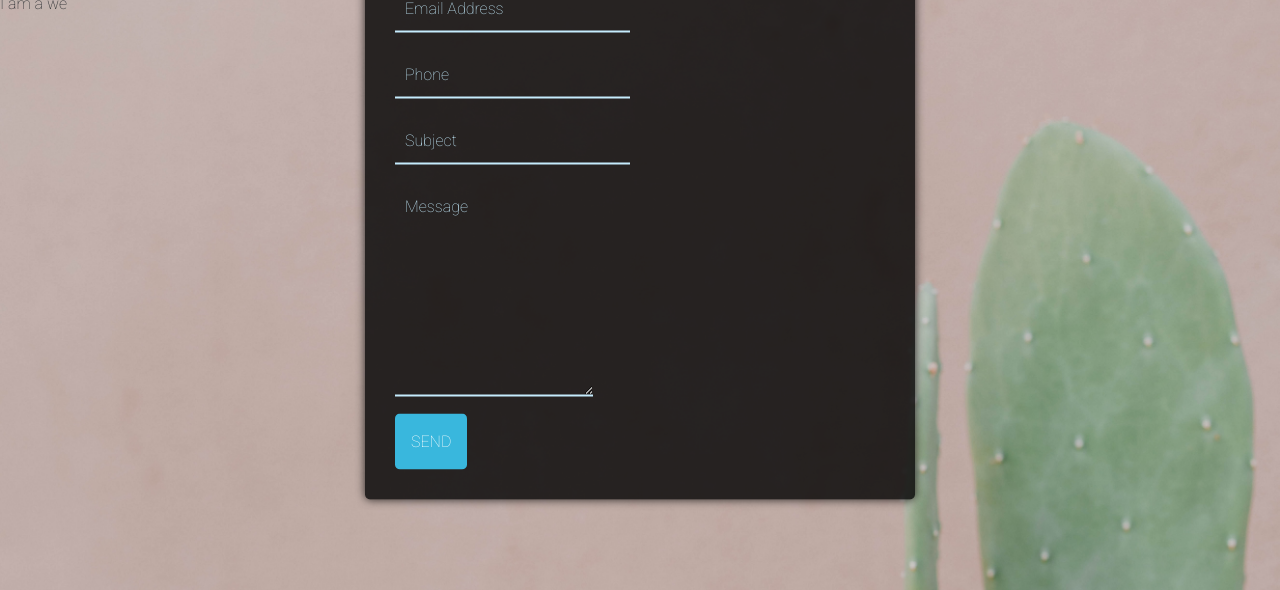
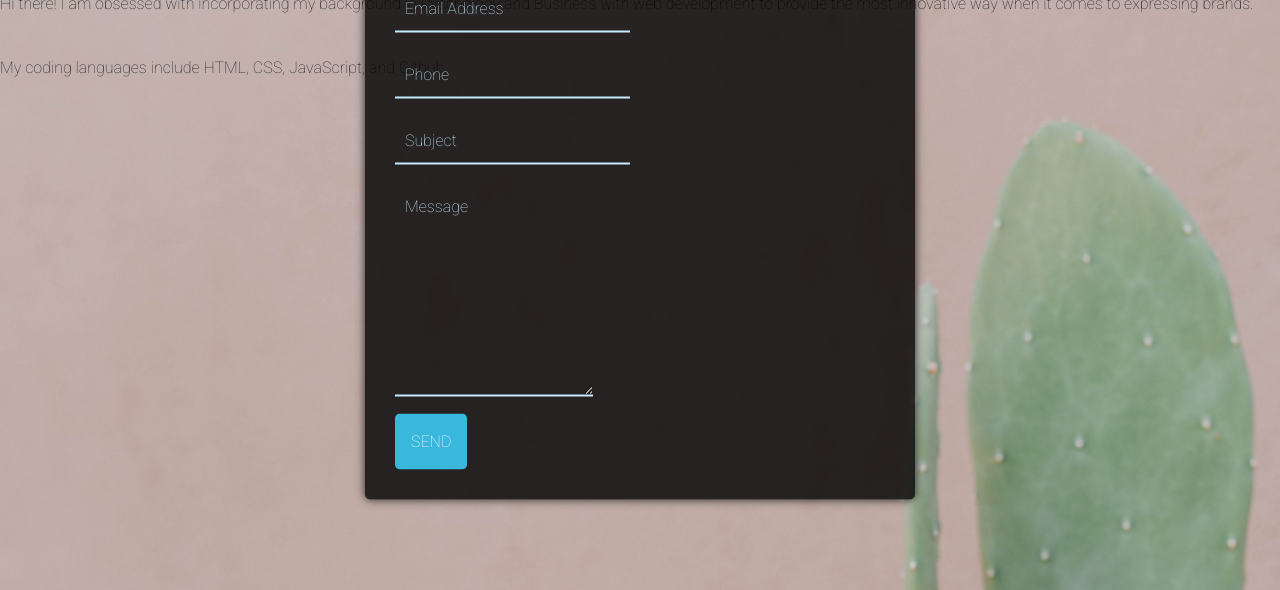
Before and after one commit to mvigil3/my-pwp-mariah, a plain HTML site: page milestone-3.html in a window 1280 px wide. Shown: the part 210-800 px from the top of the page. Drawn offline with nearby package versions, Linux system fonts and the light colour scheme.

Commit message:
addint text to webpage

```diff
--- a/milestone-3.html
+++ b/milestone-3.html
@@ -7,7 +7,6 @@
     <link href="https://cdn.jsdelivr.net/npm/bootstrap@5.1.3/dist/css/bootstrap.min.css" rel="stylesheet" integrity="sha384-1BmE4kWBq78iYhFldvKuhfTAU6auU8tT94WrHftjDbrCEXSU1oBoqyl2QvZ6jIW3" crossorigin="anonymous">
     <link rel="stylesheet" href="style-pwp.css"
 
-    <title>Mariah Vigil</title>
 </head>
 
 <video> src=""></video>
@@ -18,7 +17,11 @@
     <h2> Mariah Vigil</h2>
 </div>
 
-<p>I am a we</p>
+<section>
+<p>Hi there! I am obsessed with incorporating my background in Pyschology and Business with web development to provide the most innovative way when it comes to expressing brands.</p><br>
+<p>My coding languages include HTML, CSS, JavaScript, and Github.</p>
+</section>
+
 <body>
 
 
```
